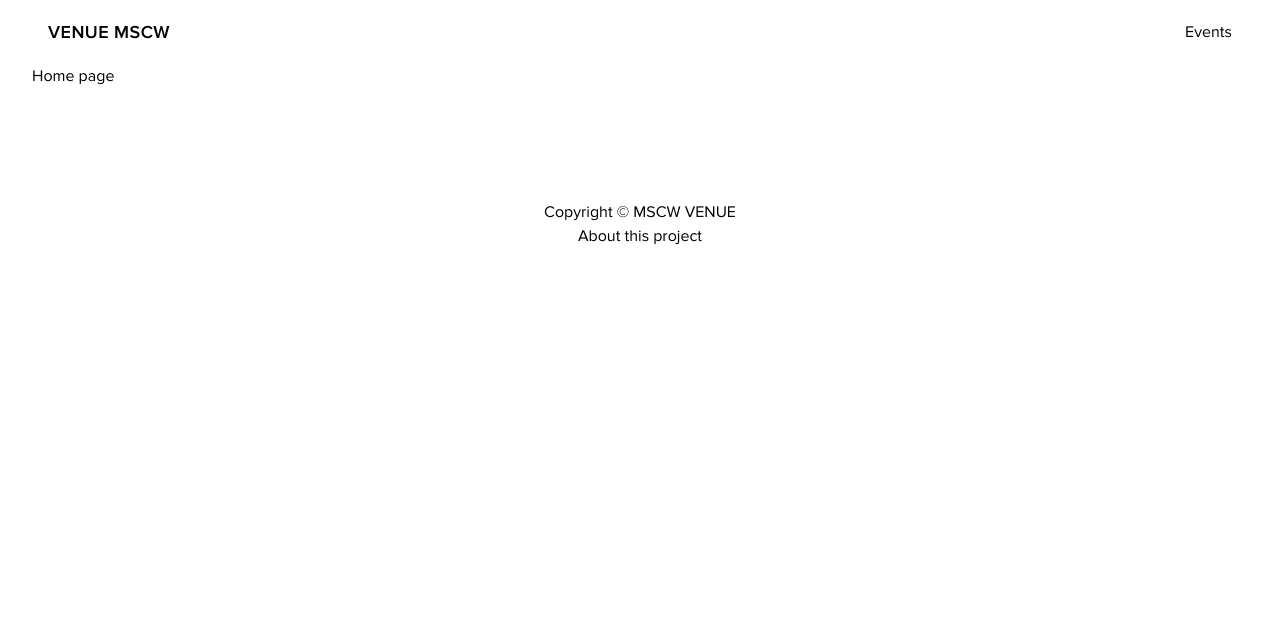
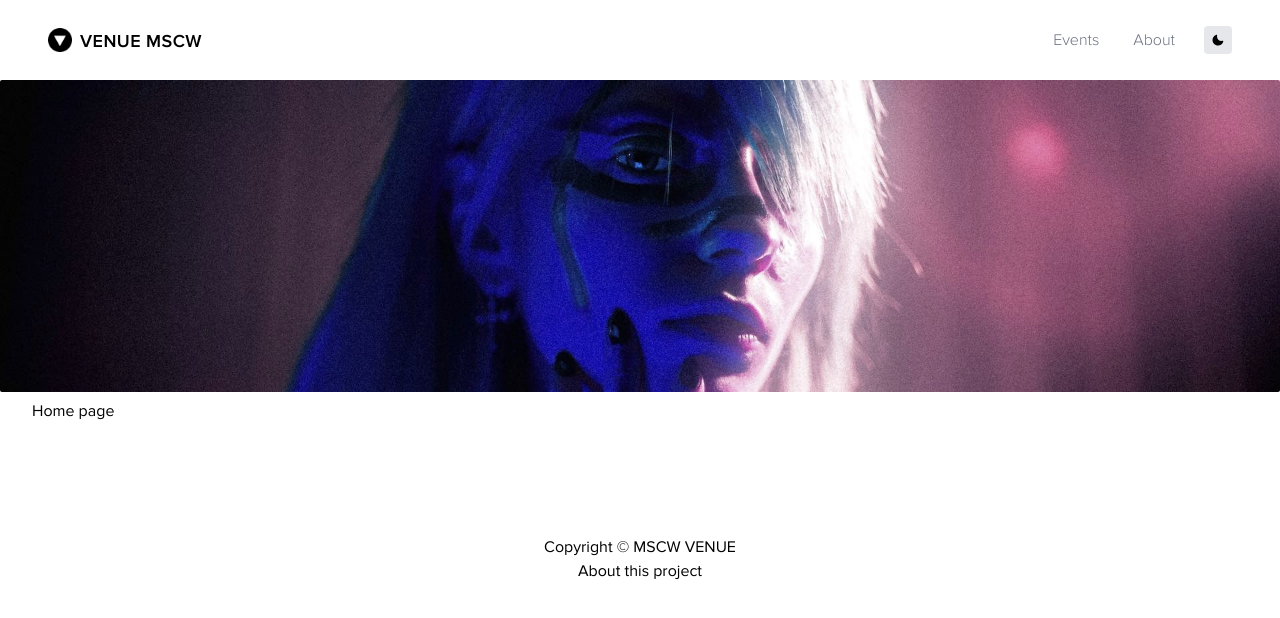
Before and after one commit to tourervit/mscw-venues-frontend, a Next.js app: page / in a window 1280 px wide. Shown: the top 618 px of the page. Built offline with nearby package versions, Linux system fonts and the light colour scheme.

Commit message:
Add dark mode 2 Layout component

```diff
--- a/components/common/Layout/layout.tsx
+++ b/components/common/Layout/layout.tsx
@@ -1,5 +1,11 @@
+import React from "react";
 import Head from "next/head";
 import Link from "next/link";
+import Image from "next/image";
+import { useTheme } from "next-themes";
+import { NavLink } from "../NavLink";
+import heroPic from "public/hero.jpg";
+import logo from "public/logo-sm.png";
 
 interface LayoutProps {
 	children: React.ReactNode;
@@ -14,6 +20,14 @@ function Layout({
 	description = "Find the best drink deals and happy hours in your area.",
 	keywords = "venue, art, music, theather, museum, cinema, free time",
 }: LayoutProps) {
+	const [isMounted, setIsMounted] = React.useState(false);
+	const { theme, setTheme } = useTheme();
+	const isDarkMode = theme === "dark";
+
+	React.useEffect(() => {
+		setIsMounted(true);
+	}, []);
+
 	return (
 		<>
 			<Head>
@@ -22,29 +36,77 @@ function Layout({
 				<meta content={keywords} name="keywords" />
 			</Head>
 
-			<header className="max-w-7xl w-full h-16">
+			<header className="max-w-7xl w-full h-20 mx-auto">
 				<div className="px-6 h-full">
 					<div className="px-6 h-full flex items-center justify-between">
 						<Link href="/">
-							<a className="uppercase font-medium text-lg tracking-wide">
-								VENUE MSCW
+							<a className="flex items-center">
+								<Image
+									src={logo}
+									height={24}
+									width={24}
+									alt="Venue MSCW logo"
+									priority
+								/>
+								<h1 className="ml-2 uppercase font-medium text-lg tracking-wide transform translate-y-px">
+									VENUE MSCW
+								</h1>
 							</a>
 						</Link>
-						<nav>
-							<ul>
-								<li>
-									<Link href="/events">
-										<a className="border-b-0 border-transparent hover:border-b hover:border-white">
-											Events
-										</a>
-									</Link>
-								</li>
-							</ul>
+						<nav className="flex items-center">
+							<NavLink href="/events" className="mr-2">
+								Events
+							</NavLink>
+							<NavLink href="/about" className="mr-4">
+								About
+							</NavLink>
+							<button
+								aria-label="toggle dark mode"
+								className="w-7 h-7 px-2 bg-gray-200 dark:bg-gray-800 rounded"
+								onClick={() => setTheme(isDarkMode ? "light" : "dark")}
+							>
+								{isMounted && (
+									<svg viewBox="0 0 24 24" focusable="false" className="h-3 w-3">
+										{isDarkMode ? (
+											<g
+												strokeLinejoin="round"
+												strokeLinecap="round"
+												strokeWidth="2"
+												fill="currentColor"
+												stroke="currentColor"
+											>
+												<circle cx="12" cy="12" r="5"></circle>
+												<path d="M12 1v2"></path>
+												<path d="M12 21v2"></path>
+												<path d="M4.22 4.22l1.42 1.42"></path>
+												<path d="M18.36 18.36l1.42 1.42"></path>
+												<path d="M1 12h2"></path>
+												<path d="M21 12h2"></path>
+												<path d="M4.22 19.78l1.42-1.42"></path>
+												<path d="M18.36 5.64l1.42-1.42"></path>
+											</g>
+										) : (
+											<path
+												fill="currentColor"
+												d="M21.4,13.7C20.6,13.9,19.8,14,19,14c-5,0-9-4-9-9c0-0.8,0.1-1.6,0.3-2.4c0.1-0.3,0-0.7-0.3-1 c-0.3-0.3-0.6-0.4-1-0.3C4.3,2.7,1,7.1,1,12c0,6.1,4.9,11,11,11c4.9,0,9.3-3.3,10.6-8.1c0.1-0.3,0-0.7-0.3-1 C22.1,13.7,21.7,13.6,21.4,13.7z"
+											></path>
+										)}
+									</svg>
+								)}
+							</button>
 						</nav>
 					</div>
 				</div>
 			</header>
 
+			<div className="max-w-full text-center">
+				<Image
+					src={heroPic}
+					alt="girl in a night club"
+					className="animate-flicker rounded-sm"
+					priority
+				/>
+			</div>
 			<main className="px-8 mb-28">{children}</main>
 
 			<footer className="text-center">
```
